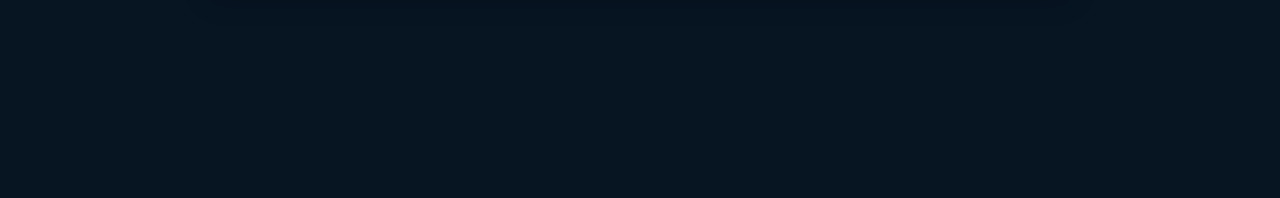
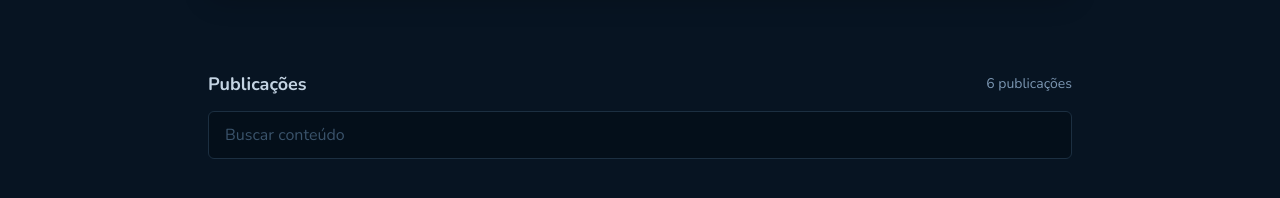
Before and after one commit to Maiquinho/desafio-ignite-react-03, a React (Vite) app: page / in a window 1280 px wide. Shown: the part 424-622 px from the top of the page. Built offline with nearby package versions, Linux system fonts and the light colour scheme.

Commit message:
feat: add SearchForm

```diff
--- /dev/null
+++ b/src/pages/Home/components/SearchForm/index.tsx
@@ -0,0 +1,9 @@
+import { SearchFormWrapper } from './styles'
+
+export function SearchForm() {
+  return (
+    <SearchFormWrapper>
+      <input type="text" placeholder="Buscar conteúdo" />
+    </SearchFormWrapper>
+  )
+}
--- /dev/null
+++ b/src/pages/Home/components/SearchForm/styles.ts
@@ -0,0 +1,24 @@
+import styled from 'styled-components'
+
+export const SearchFormWrapper = styled.form`
+  margin-top: 0.75rem;
+
+  display: flex;
+
+  & input {
+    flex: 1;
+
+    background: ${(props) => props.theme['base-input']};
+
+    color: ${(props) => props.theme['base-text']};
+
+    padding: 0.75rem 1rem;
+
+    border: 1px solid ${(props) => props.theme['base-border']};
+    border-radius: 6px;
+
+    &::placeholder {
+      color: ${(props) => props.theme['base-label']};
+    }
+  }
+`
--- a/src/pages/Home/index.tsx
+++ b/src/pages/Home/index.tsx
@@ -1,10 +1,14 @@
 import {
+  FeedHeading,
+  FeedWrapper,
   HomeWrapper,
   ProfileAvatar,
   ProfileHeading,
   ProfileInfo,
   ProfileWrapper,
 } from './styles'
+
+import { SearchForm } from './components/SearchForm'
 
 import { FontAwesomeIcon } from '@fortawesome/react-fontawesome'
 import { faGithub } from '@fortawesome/free-brands-svg-icons'
@@ -57,6 +61,13 @@
           </footer>
         </ProfileInfo>
       </ProfileWrapper>
+      <FeedWrapper>
+        <FeedHeading>
+          <h2>Publicações</h2>
+          <span>6 publicações</span>
+        </FeedHeading>
+        <SearchForm />
+      </FeedWrapper>
     </HomeWrapper>
   )
 }
--- a/src/pages/Home/styles.ts
+++ b/src/pages/Home/styles.ts
@@ -86,3 +86,23 @@
     }
   }
 `
+
+export const FeedWrapper = styled.section`
+  margin-top: 4.5rem;
+`
+
+export const FeedHeading = styled.header`
+  display: flex;
+  align-items: center;
+  justify-content: space-between;
+
+  & h2 {
+    ${mixins.fonts.titleS}
+    color: ${(props) => props.theme['base-subtitle']};
+  }
+
+  & span {
+    ${mixins.fonts.textS}
+    color: ${(props) => props.theme['base-span']};
+  }
+`
```
